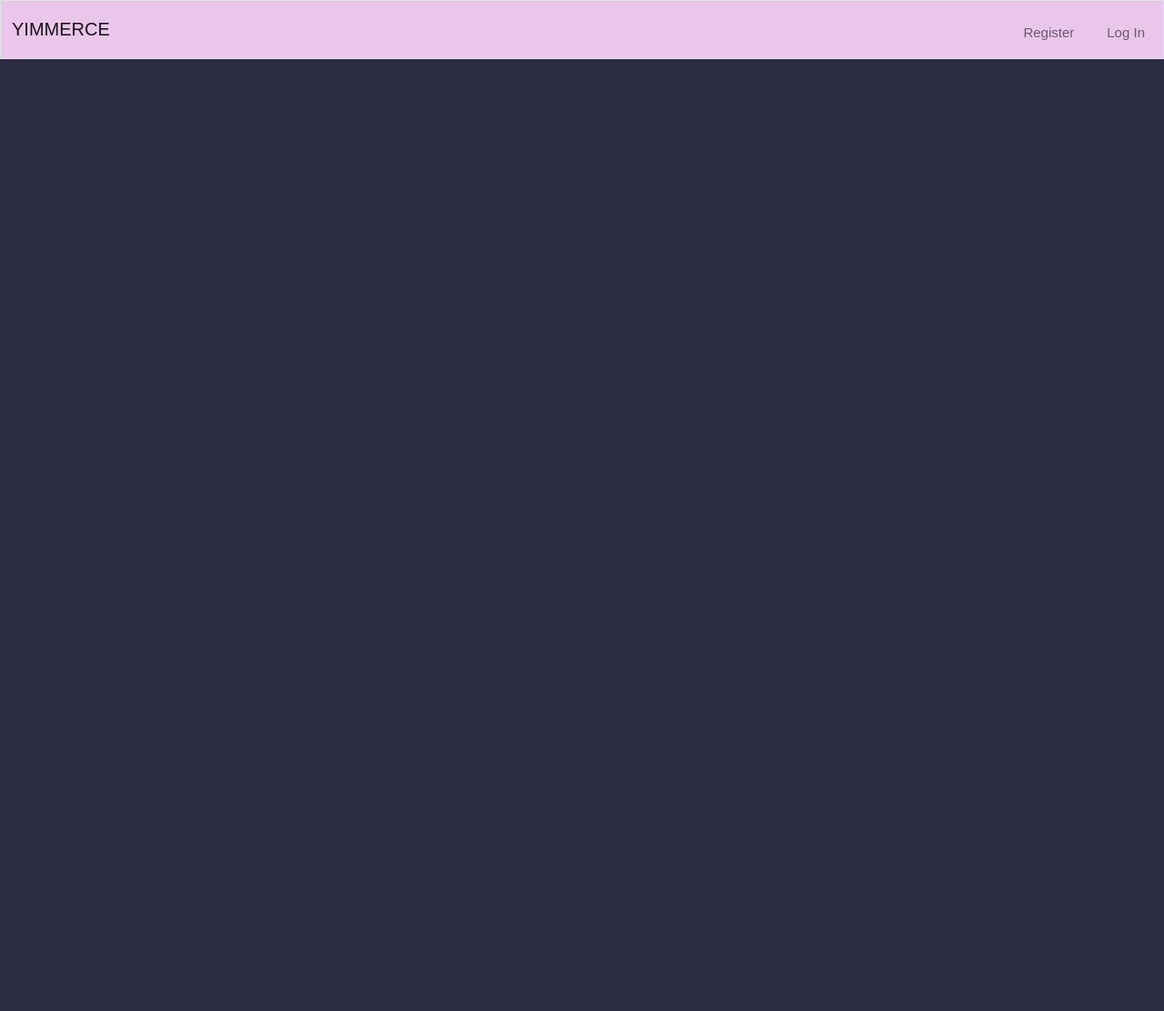
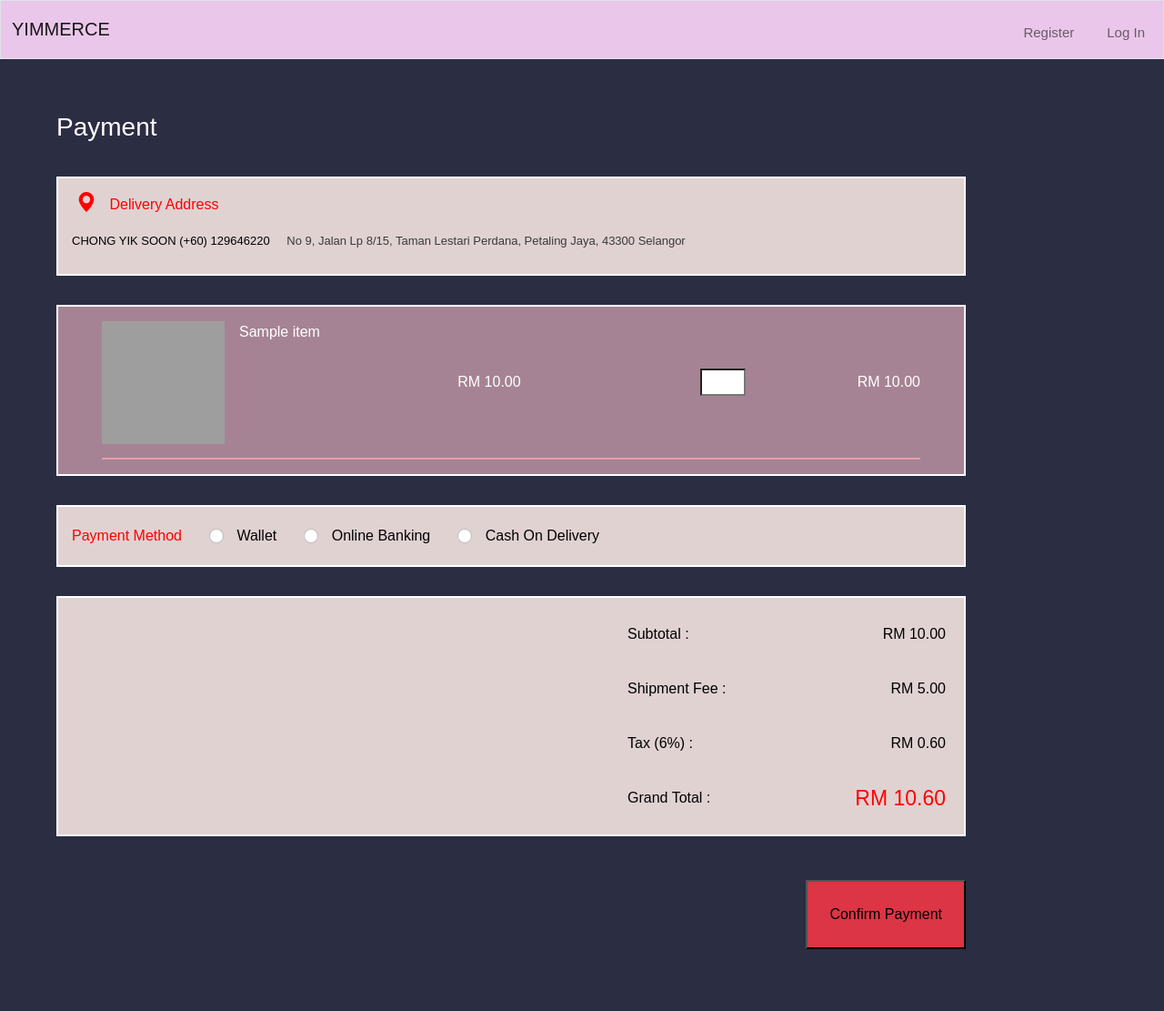
Before and after one commit to yii-meow/CS50X, a Flask app: template templates/payment.html in a window 1280 px wide. Shown: the whole page at 91% size. Before the commit the page ends 65 px from the top, so only its background shows below. Run offline with Flask 2, Linux system fonts and the light colour scheme; the template is opened without the code that fills it: most values are stand-ins (such as "Sample title", 1, 10 or a date in 2020); some libraries are stand-ins or nearby versions; some web fonts are replaced; grey boxes are pictures that could not be loaded.

Commit message:
wallet and payment

```diff
--- a/app.py
+++ b/app.py
@@ -184,6 +184,13 @@
     return render_template("cart.html", items_in_cart=items_in_cart)
 
 
+@app.route("/clearitem/<int:id>", methods=["POST"])
+@require_login
+def clear_item(id):
+    session["cart"].pop(str(id))
+    return redirect("/cart")
+
+
 @app.route("/checkout", methods=["POST"])
 @require_login
 def checkout():
@@ -194,16 +201,34 @@
 
     sql = """SELECT * FROM products where id in (""" + ",".join(list(ids)) + """)"""
     cursor.execute(sql)
-    prod_checksum = cursor.fetchall()
+    items_in_cart = cursor.fetchall()
 
     # Invalid Item ID
-    if len(prod_checksum) != len(ids):
+    if len(items_in_cart) != len(ids):
         return err("Invalid Item ID", 400)
 
     # Invalid Quantity
     for i in range(len(ids)):
         if int(quantity[i]) <= 0:
             return err("Invalid Quantity of Item", 400)
+
+    # Calculate Subtotal
+    subtotal = 0
+    for i in range(len(ids)):
+        cursor.execute("SELECT price FROM products WHERE id = %s" % ids[i])
+        subtotal += cursor.fetchone()[0] * int(quantity[i])
+
+    cursor.close()
+    return render_template("payment.html", items_in_cart=items_in_cart, subtotal=subtotal)
+
+
+@app.route("/payment", methods=["GET", "POST"])
+@require_login
+def payment():
+    cursor = mysql.connection.cursor()
+
+    ids = request.form.getlist("id[]")
+    quantity = request.form.getlist("quantity[]")
 
     # After Successful Payment
 
@@ -215,6 +240,9 @@
     order_id = cursor.lastrowid
 
     mysql.connection.commit()
+
+    shipment_fee = 5.0
+    tax = 0.06
 
     # Record Order Lists for the Order
     for i in range(len(ids)):
@@ -228,9 +256,10 @@
 
     # Calculate Grand Total and Update Order Grand Total
     cursor.execute("SELECT SUM(subtotal) FROM order_lists WHERE order_id = %s GROUP BY order_id", (order_id,))
-    grandtotal = cursor.fetchone()[0]
+    subtotal = float(cursor.fetchone()[0])
+    grand_total = ((subtotal + shipment_fee) * tax) + subtotal + shipment_fee
 
-    cursor.execute("UPDATE orders SET grand_total = %s WHERE id = %s", (grandtotal, order_id))
+    cursor.execute("UPDATE orders SET grand_total = %s WHERE id = %s", (grand_total, order_id))
     mysql.connection.commit()
 
     # Notification
@@ -244,7 +273,8 @@
 
     session["cart"] = {}
     flash("Payment Successful")
-    return render_template("history.html")
+
+    return redirect("/history")
 
 
 @app.route("/voucher", methods=["GET", "POST"])
@@ -285,10 +315,10 @@
 
     cursor = mysql.connection.cursor()
     cursor.execute("""
-    SELECT * FROM vouchers WHERE start_date <= '%s' AND end_date >= '%s'
+    SELECT * FROM vouchers WHERE '%s' BETWEEN start_date AND end_date
     AND NOT id IN (SELECT voucher_id FROM user_vouchers WHERE user_id = '%s')
     """ % (
-        datetime.datetime.now(), datetime.datetime.now(), session["user_id"]))
+        datetime.datetime.now(), session["user_id"]))
     vouchers = cursor.fetchall()
     cursor.close()
 
@@ -325,10 +355,11 @@
     cursor = mysql.connection.cursor()
 
     # Get Order List of the orders by joining the results
-    cursor.execute("""SELECT orders.id, orders.grand_total, orders.order_time, orders.shipment_status, products.name, products.image, order_lists.quantity,order_lists.subtotal FROM orders
+    cursor.execute("""SELECT orders.id, orders.grand_total, orders.order_time, orders.shipment_status, products.name, products.price, products.image, order_lists.quantity FROM orders
     JOIN order_lists ON orders.id = order_lists.order_id
     JOIN products ON order_lists.product_id = products.id
     WHERE user_id = %s
+    ORDER BY orders.order_time DESC
     """ % session["user_id"], )
     order_lists = cursor.fetchall()
 
@@ -338,7 +369,53 @@
 @app.route("/wallet")
 @require_login
 def wallet():
-    return render_template("wallet.html", wallet="")
+    cursor = mysql.connection.cursor()
+    cursor.execute("SELECT amount FROM wallet WHERE user_id = %s" % session["user_id"], )
+    cash_in_wallet = cursor.fetchone()
+    cursor.close()
+    return render_template("wallet.html", cash_in_wallet=cash_in_wallet)
+
+
+@app.route("/topup", methods=["POST"])
+@require_login
+def topup_wallet():
+    cursor = mysql.connection.cursor()
+
+    try:
+        cash = int(request.form.get("amount"))
+    except ValueError:
+        return err("Please Provide A Positive Number", 400)
+
+    if cash <= 0:
+        return err("Value cannot be less than 0", 400)
+
+    cursor.execute("UPDATE wallet SET amount = amount + %s WHERE user_id = %s" % (cash, session["user_id"]), )
+    mysql.connection.commit()
+    cursor.close()
+
+    flash("Topup Successfully!")
+    return redirect("/wallet")
+
+
+@app.route("/withdrawal", methods=["POST"])
+@require_login
+def withdrawal_wallet():
+    cursor = mysql.connection.cursor()
+
+    try:
+        cash = int(request.form.get("amount"))
+    except ValueError:
+        return err("Please Provide A Positive Number", 400)
+
+    if cash <= 0:
+        return err("Value cannot be less than 0", 400)
+
+    cursor.execute("UPDATE wallet SET amount = amount - %s WHERE user_id = %s" % (cash, session["user_id"]), )
+    mysql.connection.commit()
+    cursor.close()
+
+    flash("Withdrawal Successfully!")
+    return redirect("/wallet")
 
 
 @app.route("/settings")
--- a/templates/payment.html
+++ b/templates/payment.html
@@ -5,7 +5,129 @@
 {% endblock %}
 
 {% block main %}
+{% if items_in_cart %}
+<div style="padding:10px 50px;text-align: left">
+    <h3>Payment</h3>
+</div>
 
+<form action="/payment" method="POST">
+    <div class="d-flex flex-wrap justify-content-center" style="width:1100px;padding:20px;gap:2rem;">
 
+        <div style="border:2px solid white;background-color: #e1d2d2;text-align: left;width:1000px;padding:10px 15px;">
+            <p style="color:red;">
+                <i class="bi bi-geo-alt-fill" style="margin-right:10px;font-size:22px;color:red;"></i>
+                Delivery Address
+            </p>
 
+            <p style="font-size:13px;">
+                <span style="color:black;">CHONG YIK SOON (+60) 129646220</span>
+                <span style="color:#3a3939;margin-left:15px;">No 9, Jalan Lp 8/15, Taman Lestari Perdana, Petaling Jaya, 43300 Selangor</span>
+            </p>
+        </div>
+
+        <div class="p-3 d-flex flex-wrap justify-content-center gap-3"
+             style="background-color: #a68394;border:2px solid white;width:1000px;">
+
+            {% for item in items_in_cart %}
+
+            <div class="d-flex gap-2 align-items-center"
+                 style="width:900px;padding-bottom:15px;border-bottom: 2px solid #e59eb0;">
+                <input type="hidden" name="id[]" value="{{item[0]}}">
+
+                <!-- Product Name and Image -->
+                <div class="d-flex gap-3" style="width:700px;">
+                    <img src="{{item[5]}}" style="width:135px;height:135px;"
+                         onclick="window.open('/items/{{item[0]}}')"/>
+                    <p style="text-align: left">{{item[2]}}</p>
+                </div>
+
+                <div style="width:400px;text-align: left">
+                    <!-- Price -->
+                    {{item[3]|myr}}
+                </div>
+
+                <div style="width:200px">
+                    <!-- Quantity -->
+                    <div style="margin-left:30px;display:flex;color:black;">
+                        <input name="quantity[]" type="text" value="{{session['cart'][item[0]|string]}}"
+                               style="width:50px;margin-left:10px;margin-right:10px;text-align:center;background-color: white"
+                               readonly>
+                    </div>
+                </div>
+
+                <div style="width:300px;text-align: right">
+                    <!-- Price -->
+                    {{(item[3] * session['cart'][item[0]|string])|myr}}
+                </div>
+            </div>
+
+            {% endfor %}
+
+        </div>
+
+        <div style="border:2px solid white;background-color: #e1d2d2;text-align: left;width:1000px;padding:20px 15px;color:black;">
+            <div class="d-flex">
+                <span style="color:red;">Payment Method</span>
+
+                <div style="margin-left:30px;display: flex">
+                    <div>
+                        <input class="form-check-input" type="radio" name="flexRadioDefault" id="flexRadioDefault1">
+                        <label class="form-check-label" for="flexRadioDefault1" style="margin-left:10px;">
+                            Wallet
+                        </label>
+                    </div>
+
+                    <div style="margin-left:30px;">
+                        <input class="form-check-input" type="radio" name="flexRadioDefault" id="flexRadioDefault2">
+                        <label class="form-check-label" for="flexRadioDefault2" style="margin-left:10px;">
+                            Online Banking
+                        </label>
+                    </div>
+
+                    <div style="margin-left:30px;">
+                        <input class="form-check-input" type="radio" name="flexRadioDefault" id="flexRadioDefault2">
+                        <label class="form-check-label" for="flexRadioDefault2" style="margin-left:10px;">
+                            Cash On Delivery
+                        </label>
+                    </div>
+                </div>
+            </div>
+        </div>
+
+        <div style="border:2px solid white;background-color: #e1d2d2;width:1000px;padding:10px 20px;color:black;display: flex;justify-content: end">
+
+            <div style="width:350px;text-align: left;line-height: 60px;">
+                <div class="d-flex">
+                    <div style="width:170px;">Subtotal :</div>
+                    <div style="width:180px;text-align: right">{{subtotal|myr}}</div>
+                </div>
+
+                <div class="d-flex">
+                    <div style="width:170px;">Shipment Fee :</div>
+                    {% set shipment_fee = 5 %}
+                    <div style="width:180px;text-align: right">{{(shipment_fee)|myr}}</div>
+                </div>
+
+                <div class="d-flex">
+                    <div style="width:170px;">Tax (6%) :</div>
+                    {% set tax = (subtotal+shipment_fee) * 0.06 %}
+                    <div style="width:180px;text-align: right">{{tax|myr}}</div>
+                </div>
+
+                <div class="d-flex">
+                    <div style="width:170px;">Grand Total :</div>
+                    <div style="width:180px;color:red;font-size:23px;text-align: right">
+                        {{(subtotal+shipment_fee+tax)|myr}}
+                    </div>
+                </div>
+            </div>
+        </div>
+
+        <div class="mt-3" style="text-align:right;width:1000px;">
+            <button class="p-4 bg-danger" style="margin-left:10px;font-size:16px;">Confirm Payment</button>
+        </div>
+        {% endif %}
+
+    </div>
+</form>
 {% endblock %}
--- a/templates/voucher.html
+++ b/templates/voucher.html
@@ -8,7 +8,7 @@
 
 <h2>Vouchers</h2>
 
-{% if voucher %}
+{% if vouchers %}
 <div class="d-flex flex-wrap justify-content-center">
     {% for voucher in vouchers %}
     <div class="p-4">
```
Also changed, not shown: templates/cart.html (+4 -3 lines), templates/history.html (+4 -4 lines), templates/wallet.html (added, +85 -0 lines), 2 other files.
